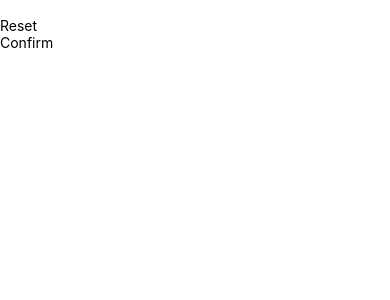
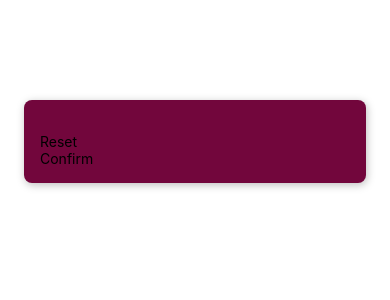
Before and after one commit to carlitoSwaaay/RNCourse-Number-Guessing-Game, a React Native app: screen / in a window 390 px wide. Shown: the top 300 px of the page. Built offline with nearby package versions, Linux system fonts and the light colour scheme.

Commit message:
Update StartGameScreen.js
added styling: Shadow for iOS, elevation for android

```diff
--- a/screens/StartGameScreen.js
+++ b/screens/StartGameScreen.js
@@ -1,10 +1,10 @@
-import { TextInput, View } from 'react-native';
+import { TextInput, View, StyleSheet } from 'react-native';
 
 import PrimaryButton from '../components/PrimaryButton';
 
 const StartGameScreen = () => {
   return (
-  <View>
+    <View style={styles.inputContainer}>
     <TextInput />
       <PrimaryButton>Reset</PrimaryButton>
       <PrimaryButton>Confirm</PrimaryButton>
@@ -13,3 +13,18 @@
 };
 
 export default StartGameScreen;
+
+const styles = StyleSheet.create({
+  inputContainer: {
+    marginTop: 100,
+    marginHorizontal: 24,
+    padding: 16,
+    borderRadius: 8,
+    backgroundColor: '#72063c',
+    elevation: 12,
+    shadowColor: 'black',
+    shadowOffset: { width: 1, height: 2 },
+    shadowRadius: 8,
+    shadowOpacity: 0.26,
+  },
+});
```
